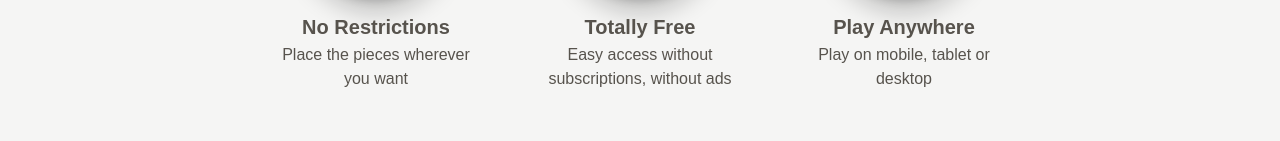
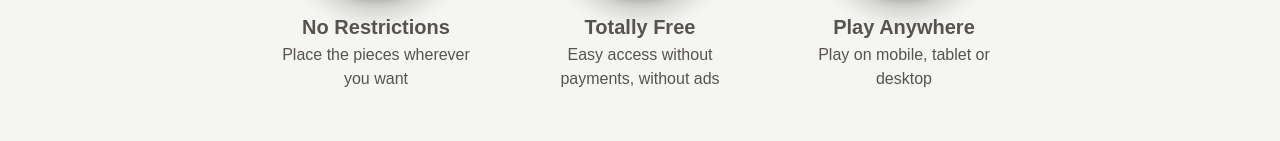
Before and after one commit to delgadociteriowa/boards-mint, a Next.js app: page / in a window 1280 px wide. Shown: the part 752-893 px from the top of the page. Built offline with nearby package versions, Linux system fonts and the light colour scheme; no server answers.

Commit message:
fix: small text fix

```diff
--- a/src/components/HomeFeatures.tsx
+++ b/src/components/HomeFeatures.tsx
@@ -22,7 +22,7 @@ const HomeFeatures = () => {
       icon: HandHeartIcon,
       altText: 'A hand holding a heart icon',
       title: 'Totally Free',
-      paragraph: 'Easy access without subscriptions, without ads',
+      paragraph: 'Easy access without payments, without ads',
     },
     {
       icon: MobileIcon,
```
